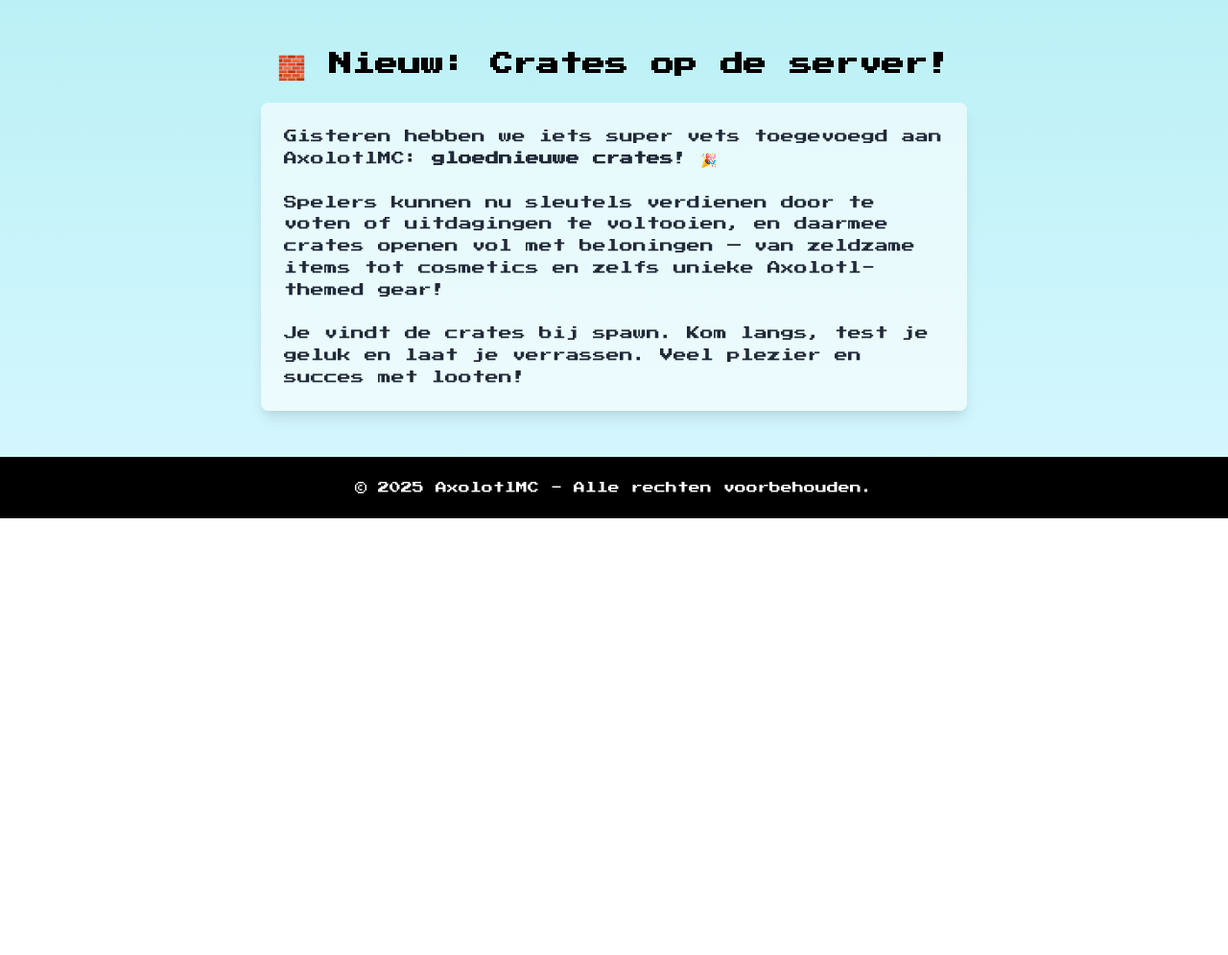
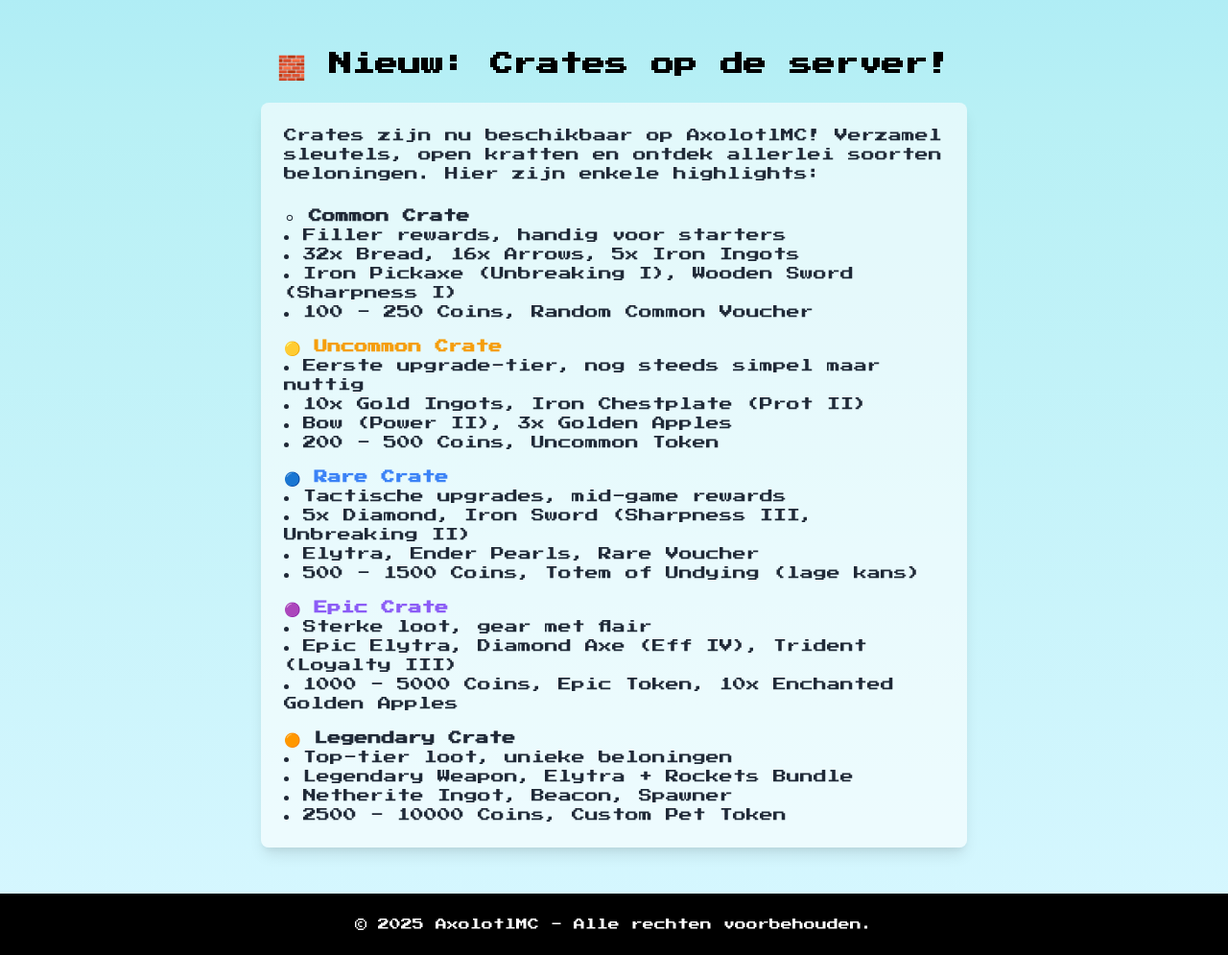
Before and after one commit to RenzoWit35/WebSite, a plain HTML site: page index.html in a window 1280 px wide. Shown: the part 461-1456 px from the top of the page at 96% size. Before the commit the page ends 1001 px from the top, so only its background shows below. Drawn offline with nearby package versions, Linux system fonts and the light colour scheme.

Commit message:
Update index.html

```diff
--- a/index.html
+++ b/index.html
@@ -82,12 +82,47 @@
 
   <section id="crates" class="max-w-3xl mx-auto px-4 py-12">
     <h2 class="text-2xl text-center font-bold text-[#0369a1] mb-6">🧱 Nieuw: Crates op de server!</h2>
-    <div class="bg-white bg-opacity-60 backdrop-blur-md p-6 rounded-lg shadow-lg">
-      <p class="text-gray-800 text-sm leading-relaxed">
-        Gisteren hebben we iets super vets toegevoegd aan AxolotlMC: <strong>gloednieuwe crates</strong>! 🎉<br><br>
-        Spelers kunnen nu sleutels verdienen door te voten of uitdagingen te voltooien, en daarmee crates openen vol met beloningen — van zeldzame items tot cosmetics en zelfs unieke Axolotl-themed gear!<br><br>
-        Je vindt de crates bij spawn. Kom langs, test je geluk en laat je verrassen. Veel plezier en succes met looten!
-      </p>
+    <div class="bg-white bg-opacity-60 backdrop-blur-md p-6 rounded-lg shadow-lg text-sm text-gray-800">
+      <p class="mb-4">Crates zijn nu beschikbaar op AxolotlMC! Verzamel sleutels, open kratten en ontdek allerlei soorten beloningen. Hier zijn enkele highlights:</p>
+
+      <h3 class="font-bold text-[#71717a] mt-6">⚪ Common Crate</h3>
+      <ul class="list-disc list-inside mb-4">
+        <li>Filler rewards, handig voor starters</li>
+        <li>32x Bread, 16x Arrows, 5x Iron Ingots</li>
+        <li>Iron Pickaxe (Unbreaking I), Wooden Sword (Sharpness I)</li>
+        <li>100 - 250 Coins, Random Common Voucher</li>
+      </ul>
+
+      <h3 class="font-bold text-yellow-500">🟡 Uncommon Crate</h3>
+      <ul class="list-disc list-inside mb-4">
+        <li>Eerste upgrade-tier, nog steeds simpel maar nuttig</li>
+        <li>10x Gold Ingots, Iron Chestplate (Prot II)</li>
+        <li>Bow (Power II), 3x Golden Apples</li>
+        <li>200 - 500 Coins, Uncommon Token</li>
+      </ul>
+
+      <h3 class="font-bold text-blue-500">🔵 Rare Crate</h3>
+      <ul class="list-disc list-inside mb-4">
+        <li>Tactische upgrades, mid-game rewards</li>
+        <li>5x Diamond, Iron Sword (Sharpness III, Unbreaking II)</li>
+        <li>Elytra, Ender Pearls, Rare Voucher</li>
+        <li>500 - 1500 Coins, Totem of Undying (lage kans)</li>
+      </ul>
+
+      <h3 class="font-bold text-purple-500">🟣 Epic Crate</h3>
+      <ul class="list-disc list-inside mb-4">
+        <li>Sterke loot, gear met flair</li>
+        <li>Epic Elytra, Diamond Axe (Eff IV), Trident (Loyalty III)</li>
+        <li>1000 - 5000 Coins, Epic Token, 10x Enchanted Golden Apples</li>
+      </ul>
+
+      <h3 class="font-bold text-orange-500">🟠 Legendary Crate</h3>
+      <ul class="list-disc list-inside">
+        <li>Top-tier loot, unieke beloningen</li>
+        <li>Legendary Weapon, Elytra + Rockets Bundle</li>
+        <li>Netherite Ingot, Beacon, Spawner</li>
+        <li>2500 - 10000 Coins, Custom Pet Token</li>
+      </ul>
     </div>
   </section>
 
```
